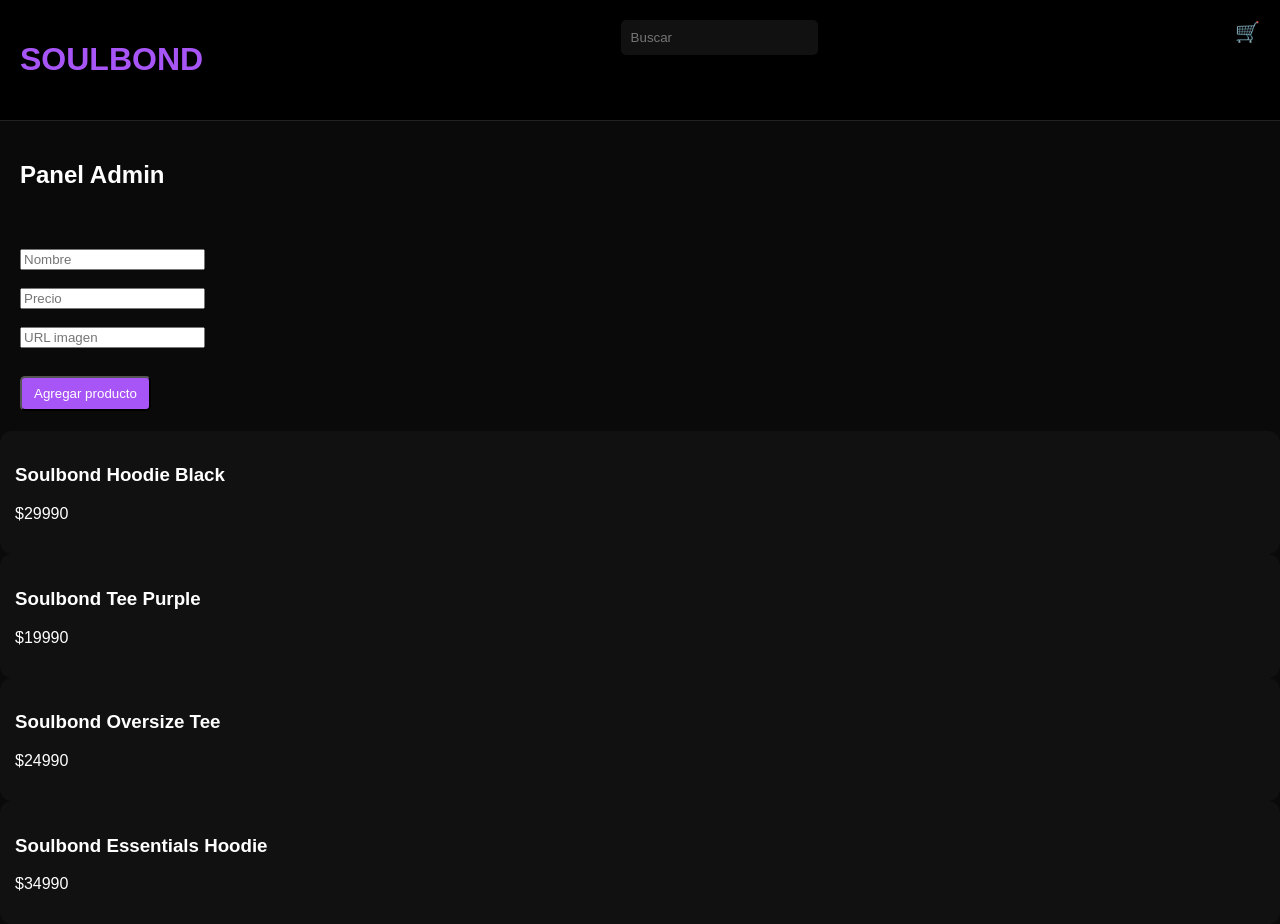
After one commit to pipebvb123/soulbond, a Flask app: page /admin in a window 1280 px wide. The commit adds this page. Run offline with Flask 3, Linux system fonts and the light colour scheme.

Commit message:
pagos y admin

```diff
--- a/app.py
+++ b/app.py
@@ -1,4 +1,6 @@
 from flask import Flask, render_template, request, redirect, session
+import mercadopago
+sdk = mercadopago.SDK("TU_ACCESS_TOKEN")
 
 app = Flask(__name__)
 app.secret_key = "soulbond_secret"
@@ -51,3 +53,49 @@ def cart():
 
 if __name__ == "__main__":
     app.run(debug=True)
+
+@app.route("/checkout")
+def checkout():
+    items = []
+
+    for id in session.get("cart", []):
+        product = next((p for p in products if p["id"] == id), None)
+        if product:
+            items.append({
+                "title": product["name"],
+                "quantity": 1,
+                "currency_id": "CLP",
+                "unit_price": product["price"]
+            })
+
+    preference_data = {
+        "items": items,
+    }
+
+    preference = sdk.preference().create(preference_data)
+    return redirect(preference["response"]["init_point"])
+
+@app.route("/admin", methods=["GET", "POST"])
+def admin():
+    if request.method == "POST":
+        name = request.form["name"]
+        price = int(request.form["price"])
+        image = request.form["image"]
+
+        new_product = {
+            "id": len(products) + 1,
+            "name": name,
+            "price": price,
+            "image": image,
+            "rating": 5
+        }
+
+        products.append(new_product)
+
+    return render_template("admin.html", products=products)
+
+@app.route("/admin")
+def admin():
+    password = request.args.get("key")
+    if password != "898369":
+        return "No autorizado"
--- a/requirements.txt
+++ b/requirements.txt
@@ -1,2 +1,3 @@
 flask
 gunicorn
+mercadopagos
--- /dev/null
+++ b/templates/admin.html
@@ -0,0 +1,21 @@
+{% extends 'base.html' %}
+
+{% block content %}
+
+<h2 style="padding:20px;">Panel Admin</h2>
+
+<form method="POST" style="padding:20px;">
+    <input name="name" placeholder="Nombre"><br><br>
+    <input name="price" placeholder="Precio"><br><br>
+    <input name="image" placeholder="URL imagen"><br><br>
+    <button class="btn">Agregar producto</button>
+</form>
+
+{% for p in products %}
+<div class="card">
+    <h3>{{ p.name }}</h3>
+    <p>${{ p.price }}</p>
+</div>
+{% endfor %}
+
+{% endblock %}
--- a/templates/cart.html
+++ b/templates/cart.html
@@ -12,3 +12,5 @@
 
 <h2 style="padding:20px;">Total: ${{ total }}</h2>
 {% endblock %}
+
+<a href="/checkout" class="btn">Pagar</a>
```
